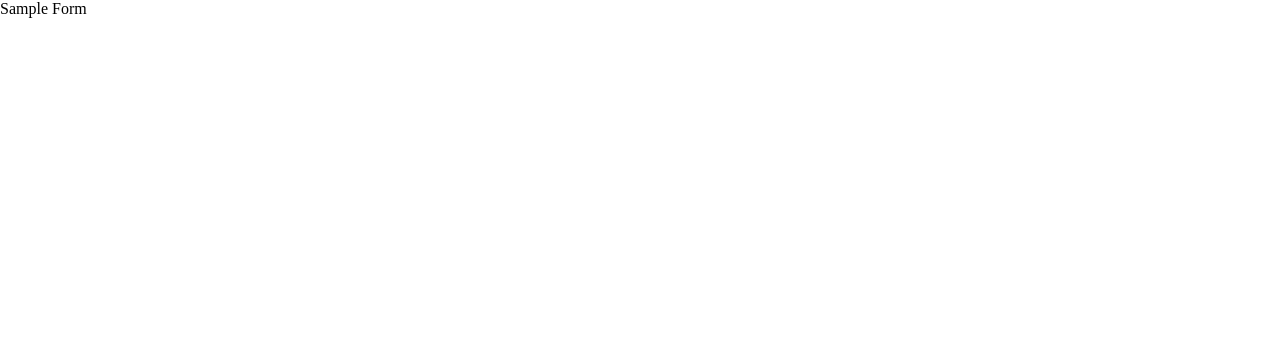
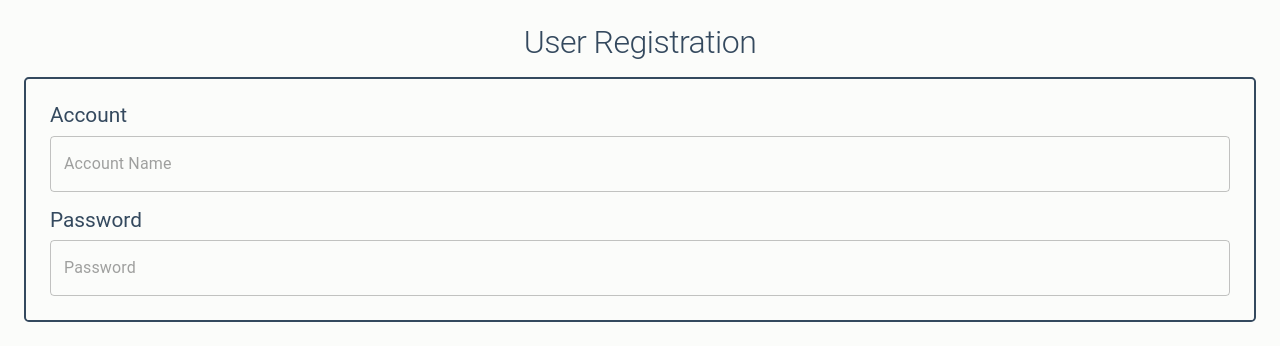
Before and after one commit to akabekobeko/examples-rhf-zod, a Next.js app: page / in a window 1280 px wide. Shown: the top 360 px of the page. Built offline with nearby package versions, Linux system fonts and the light colour scheme.

Commit message:
feat: added an input for the account and password

```diff
--- a/src/components/UserRegistration/Presenter.tsx
+++ b/src/components/UserRegistration/Presenter.tsx
@@ -1,8 +1,56 @@
 import { FC } from 'react'
+import { Box, Typography, TextField } from '@mui/material'
+import { styled } from '@mui/system'
+
+const Panel = styled('div')({
+  display: 'flex',
+  flexDirection: 'column',
+  gap: '.5rem',
+})
 
 /**
  * Components that care about how data is shown to the user.
  */
 export const Presenter: FC = () => {
-  return <div>Sample Form</div>
+  return (
+    <Box
+      sx={{
+        display: 'flex',
+        flexDirection: 'column',
+        gap: '1rem',
+        padding: '1.5rem',
+        backgroundColor: '#FBFCFA',
+        color: '#34495E',
+      }}
+    >
+      <Typography
+        variant="h1"
+        sx={{
+          textAlign: 'center',
+        }}
+      >
+        User Registration
+      </Typography>
+      <Box
+        component="form"
+        sx={{
+          display: 'flex',
+          flexDirection: 'column',
+          padding: '1.5rem',
+          gap: '1rem',
+          border: 'solid 2px #34495E',
+          borderRadius: '.3rem',
+        }}
+      >
+        <Panel>
+          <Typography variant="h3">Account</Typography>
+          <TextField placeholder="Account Name" />
+        </Panel>
+        <Panel>
+          <Typography variant="h3">Password</Typography>
+          <TextField placeholder="Password" type="password" />
+        </Panel>
+      </Box>
+    </Box>
+  )
 }
```
